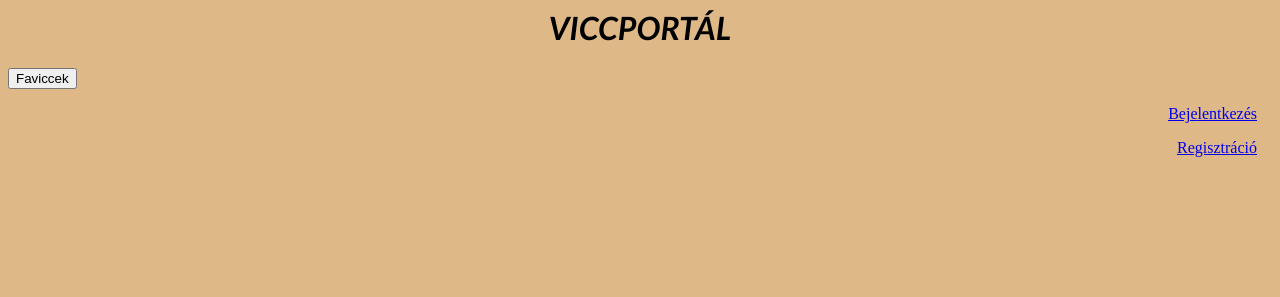
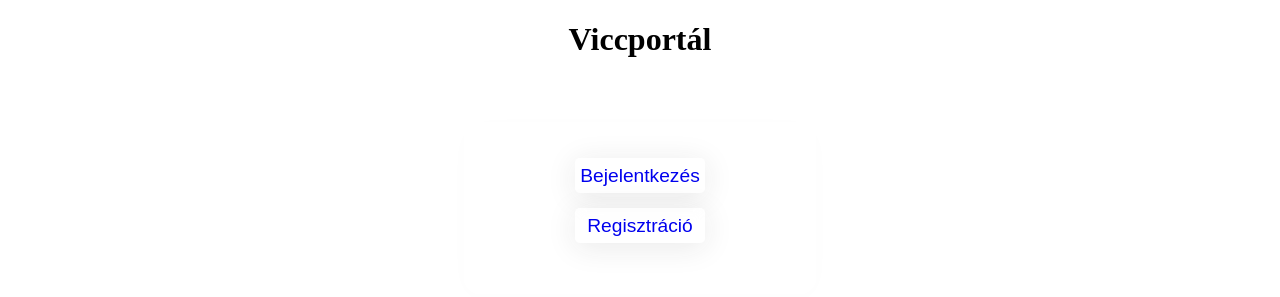
Before and after one commit to Patrik1866/AFP_miniprojekt, a website: page Public/Home.html in a window 1280 px wide. Drawn offline with Linux system fonts and the light colour scheme.

Commit message:
HTML
HTML design

```diff
--- a/Public/Home.css
+++ b/Public/Home.css
@@ -1,27 +1,51 @@
-button.background{
-    color: white;
-    outline: auto;
-
+div.header{
+    text-align: center;
+    margin-bottom: 5%;
+    border-radius: 7px;
+}
+body{
+    background-image: image('backgroundPicture.jpg');
+    margin: auto;
+}
+div.wrapper{
+    backdrop-filter: blur(5.5px);
+    -webkit-backdrop-filter: blur(5.5px);
+    background: rgba(255, 255, 255, 0.75);
+    border: 1px solid rgba(255, 255, 255, 0.01);
+    border-radius: 16px;
+    box-shadow: 0 4px 30px rgba(35, 35, 35, 0.01);
+    color: black;
+    backdrop-filter: blur(4px);
+    -webkit-backdrop-filter: blur(4px);
+    background: rgba(255, 255, 255, 0.30);
+    border: 1px solid rgba(255,255,255, 0.34);
+    flex-basis: 400px;
+    height: 130px;
+    width: 300px;
+    padding: 20px 25px;
+    justify-content: center;
+    align-self: center;
+    vertical-align: middle;
+    margin-left: 39%;
+    margin: auto;
 
 }
-body{
-    background-color: burlywood;
+.button{
+    backdrop-filter: blur(5.5px);
+    -webkit-backdrop-filter: blur(5.5px);
+    background: rgba(255,255,255,0.75);
+    border: 1px solid rgba(255,255,255,0.01);
+    border-radius: 5px;
+    box-shadow: 0 4px 30px rgba(35, 35, 35, 0.1);
+    display: flex;
+    justify-content: center;
+    margin: auto;
+    margin-top: 5%;
+    height: 35px;
+    width: 130px;
+    align-items: center;
+    font-size: larger;
 }
-h1{
-    text-align: center;
-    font-family: 'Gill Sans', 'Gill Sans MT', Calibri, 'Trebuchet MS', sans-serif;
-    font-style: italic;
-    text-transform: uppercase;
-    margin-top: auto;
+button:hover{
+    background-color: brown;
 }
-ul{
-    text-align: end;
-    text-wrap:balance;
-    margin-left:auto;
-    margin-right: 15px;
-    text-decoration: underline;
-}
-a:hover{
-        background-color: white;
-        outline: auto;
-}
--- a/Public/Home.html
+++ b/Public/Home.html
@@ -7,14 +7,21 @@
     <title>Home Page</title>
 </head>
 <body>
-    <h1>Viccportál</h1>
-    <div>
-        <a href="Jokes.html" class="button"><button>Faviccek</button></a>
-        <ul><a  href="Login.html" class="button">Bejelentkezés</a></ul>
-        <ul><a  href="Register.html" class="button">Regisztráció</a></ul>
 
+    <div class="header">
+        <h1>Viccportál</h1>
     </div>
-
+    <div class="wrapper">
+        <section>
+            <div>
+                <button class="button"><a href="Login.html" style="text-decoration: none;">Bejelentkezés</a></button>
+            </div>
+            <div>
+                <button class="button"><a href="Register.html" style="text-decoration: none;">Regisztráció</a></button>
+            </div>
+        </section>
+    </div>
+</section>
 
 </body>
 </html>
```
Also changed, not shown: backgroundPicture.jpg (added).
